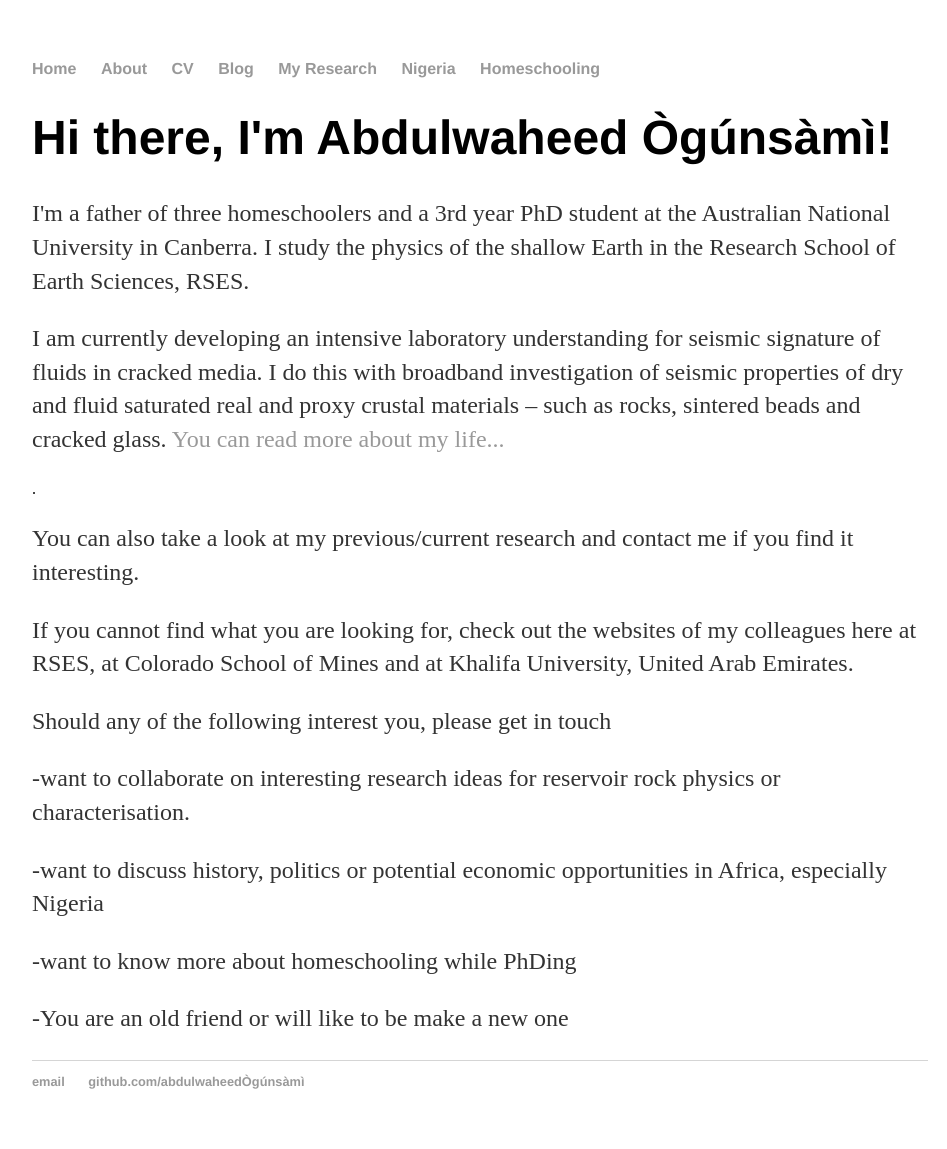
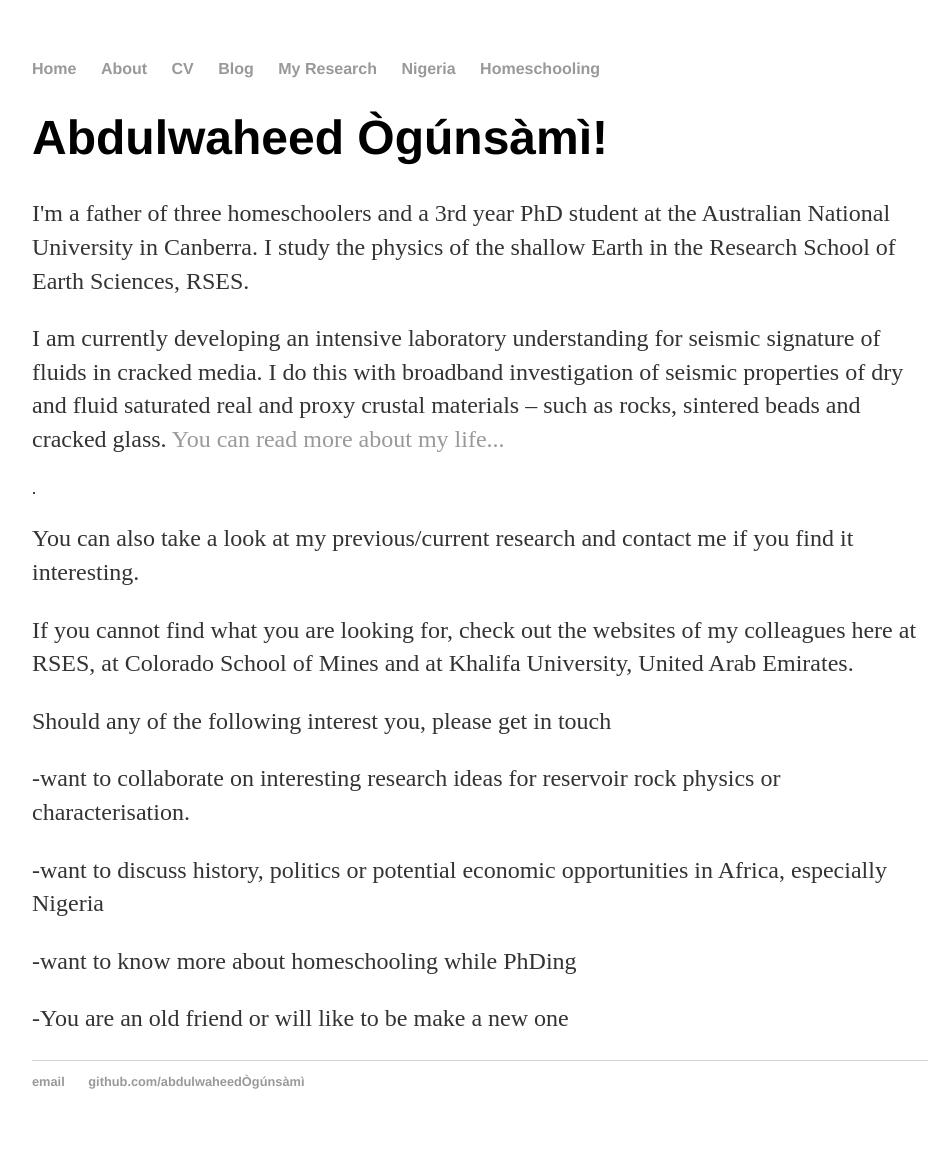
Before and after one commit to ogsm/ogsm.github.io, a Jekyll site: the page built from index.html, in a window 1280 px wide. Shown: the whole page, without its empty margins (160-1107 px from the left). Built offline with Jekyll 4.4.1, drawn with Linux system fonts in a browser that asks for light colours.

Commit message:
Update index.html

```diff
--- a/index.html
+++ b/index.html
@@ -3,7 +3,7 @@ layout: default
 title: Abdulwaheed Ògúnsàmì
 ---
 <div class="blurb">
-	<h1>Hi there, I'm Abdulwaheed Ògúnsàmì!</h1>
+	<h1>Abdulwaheed Ògúnsàmì!</h1>
 	<p>I'm a father of  three homeschoolers and a 3rd year PhD student at the Australian National University in Canberra. I study the physics of the shallow  Earth in the Research School of Earth Sciences, RSES.
 
         <p> I am currently developing an intensive laboratory  understanding for  seismic signature of fluids in cracked media.  I do this with broadband investigation  of seismic properties of dry and fluid saturated  real and proxy crustal materials – such as  rocks,         sintered beads and cracked glass. <a href="/about"> You can read more about my life...</a></p> </div><!-- /.blurb --> .
```
